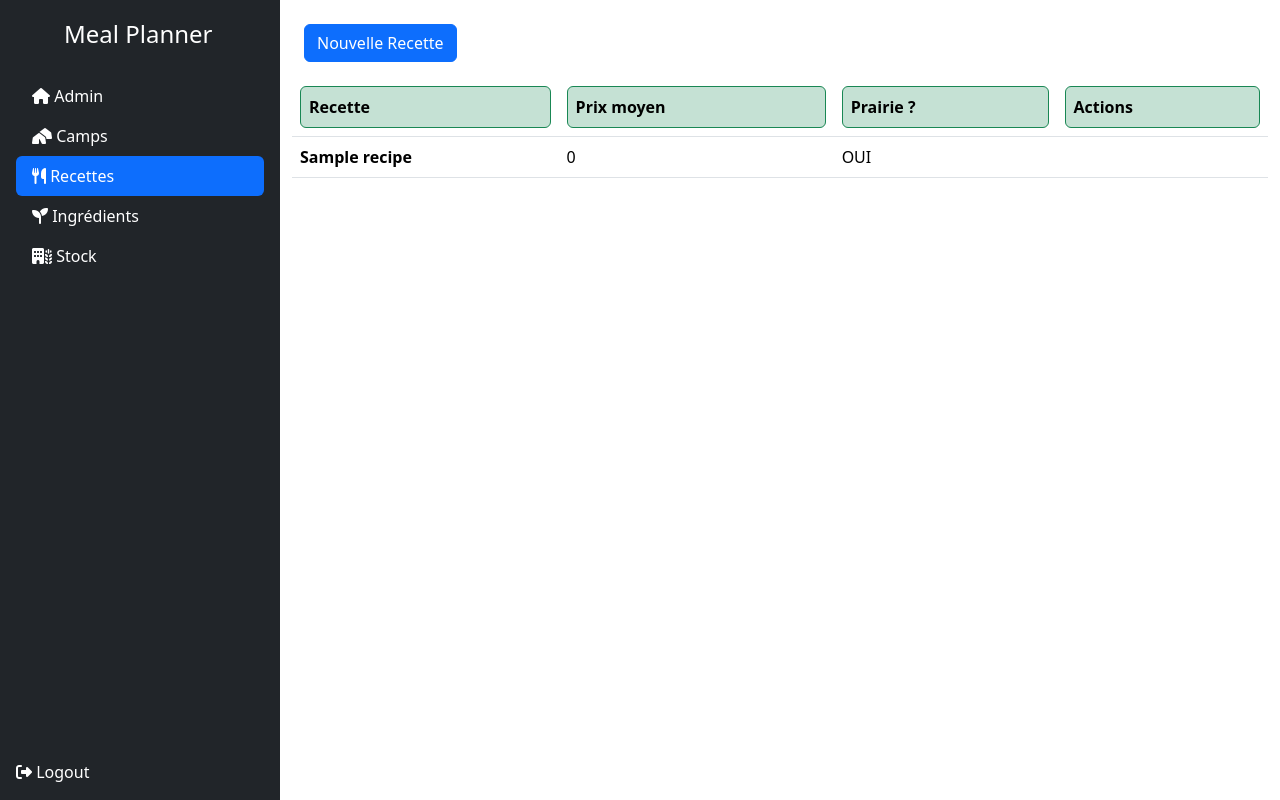
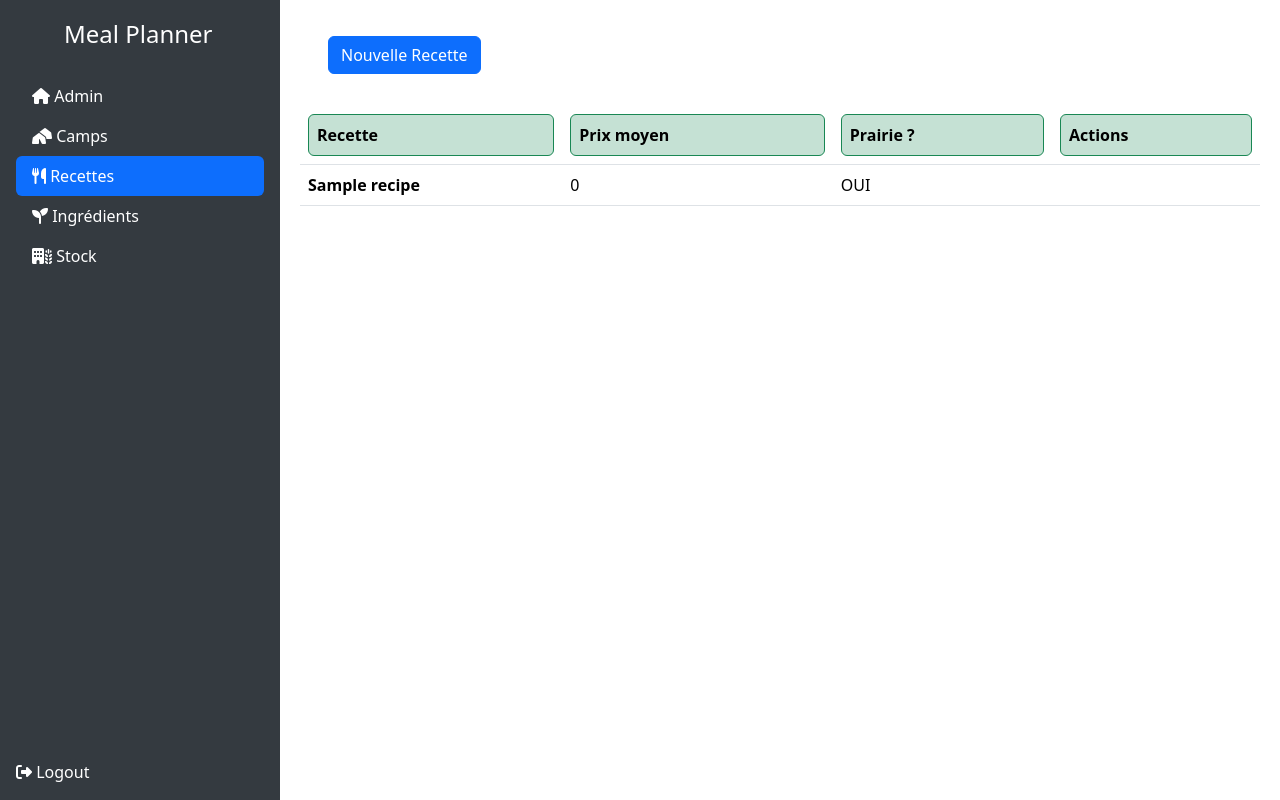
Before and after one commit to yumster13/meal_planner, a Django app: page /creator/recipes in a window 1280 px wide. Run offline with Django 5.2, Linux system fonts and the light colour scheme; a user stored in the database is signed in; tables that the repository leaves empty hold one stand-in row (values such as "Sample post"); some libraries are stand-ins or nearby versions.

Commit message:
Updated View

```diff
--- a/meal_planner/creator/templates/base.html
+++ b/meal_planner/creator/templates/base.html
@@ -10,20 +10,41 @@
     {% bootstrap_css %}
     {% bootstrap_javascript %}
     <style>
+        html, body {
+            height: 100%;
+            margin: 0;
+            overflow: hidden;
+        }
+        .main {
+            display: flex;
+            height: 100%;
+        }
         .sidebar {
-            height: 100vh; /* Use viewport height */
-            overflow-y: auto; /* Add scrollbar if needed */
+            width: 280px;
+            height: 100vh;
+            overflow-y: auto;
+            background-color: #343a40;
         }
-        .navigation {
-            padding-bottom: 60px; /* Adjust padding to accommodate dropdown */
+        .content {
+            flex-grow: 1;
+            overflow: hidden;
+            display: flex;
+            flex-direction: column;
+        }
+        .content-inner {
+            flex-grow: 1;
+            overflow-y: auto;
+            padding: 20px;
+        }
+        .table-container {
+            overflow-y: auto;
+            max-height: 80vh; /* Adjust as needed */
         }
     </style>
 </head>
 <body>
 <div class="main">
-    <div class="container-fluid p-0">
-        <div class="d-flex">
-            <div class="sidebar d-flex flex-column p-3 text-white bg-dark" style="width: 280px;">
+    <div class="sidebar d-flex flex-column p-3 text-white">
         <a href="/" class="d-flex align-items-center text-white text-decoration-none mb-4">
             <svg class="bi me-2" width="40" height="32"><use xlink:href="#bootstrap"/></svg>
             <span class="fs-4">Meal Planner</span>
@@ -69,8 +90,8 @@
             </a>
         </div>
     </div>
-            <div class="flex-grow-1">
-                <div class="container mt-4">
+    <div class="content">
+        <div class="content-inner">
             {% if messages %}
                 <ul class="messages">
                     {% for message in messages %}
@@ -91,10 +112,7 @@
                 </ul>
             {% endif %}
             {% block content %}
-
             {% endblock %}
-                </div>
-            </div>
         </div>
     </div>
 </div>
--- a/meal_planner/creator/templates/recipes.html
+++ b/meal_planner/creator/templates/recipes.html
@@ -1,11 +1,12 @@
 {% extends "base.html"%}
 
 {% block content %}
-<div class="container mt-3">
+<div class="container m-3">
   {% if request.user.is_staff %}
   <a href="{% url 'createRecipe' %}" class="btn btn-primary" aria-current="page">Nouvelle Recette</a>
   {% endif %}
 </div>
+<div class="table-container">
 
     <table class="table mt-3">
         <thead>
@@ -21,10 +22,11 @@
             <tr>
                 <th scope="row">{{ key }}</th>
                 <td>{{ recipe.avg_price }}</td>
-        <td>{% if recipe.prairie == True %}OUI{%else%}NON{%endif%}</td>
+                <td>{% if recipe.prairie == True %}OUI{% else %}NON{% endif %}</td>
                 <td></td>
             </tr>
         {% endfor %}
         </tbody>
     </table>
+</div>
 {% endblock %}
```
Lines whose indentation alone changed are shown as unchanged.
